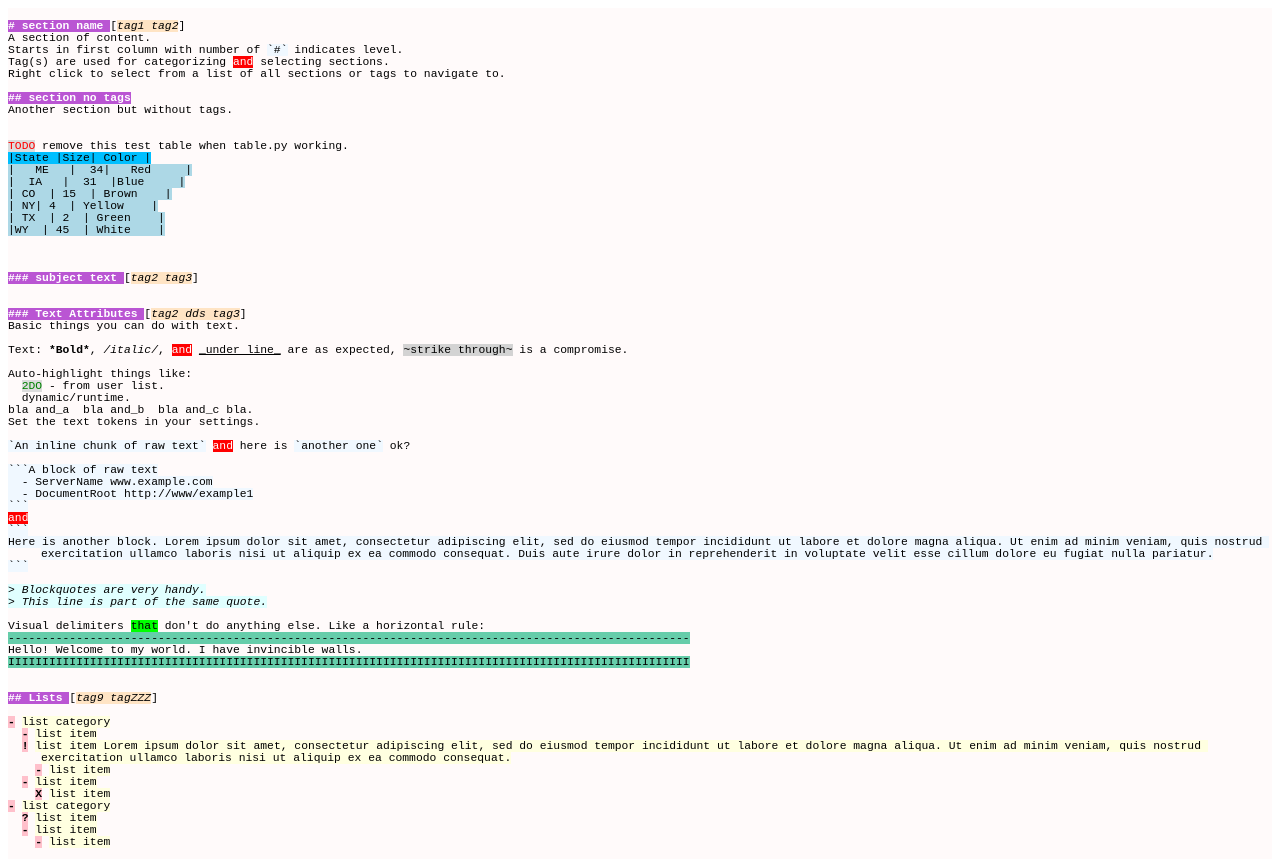
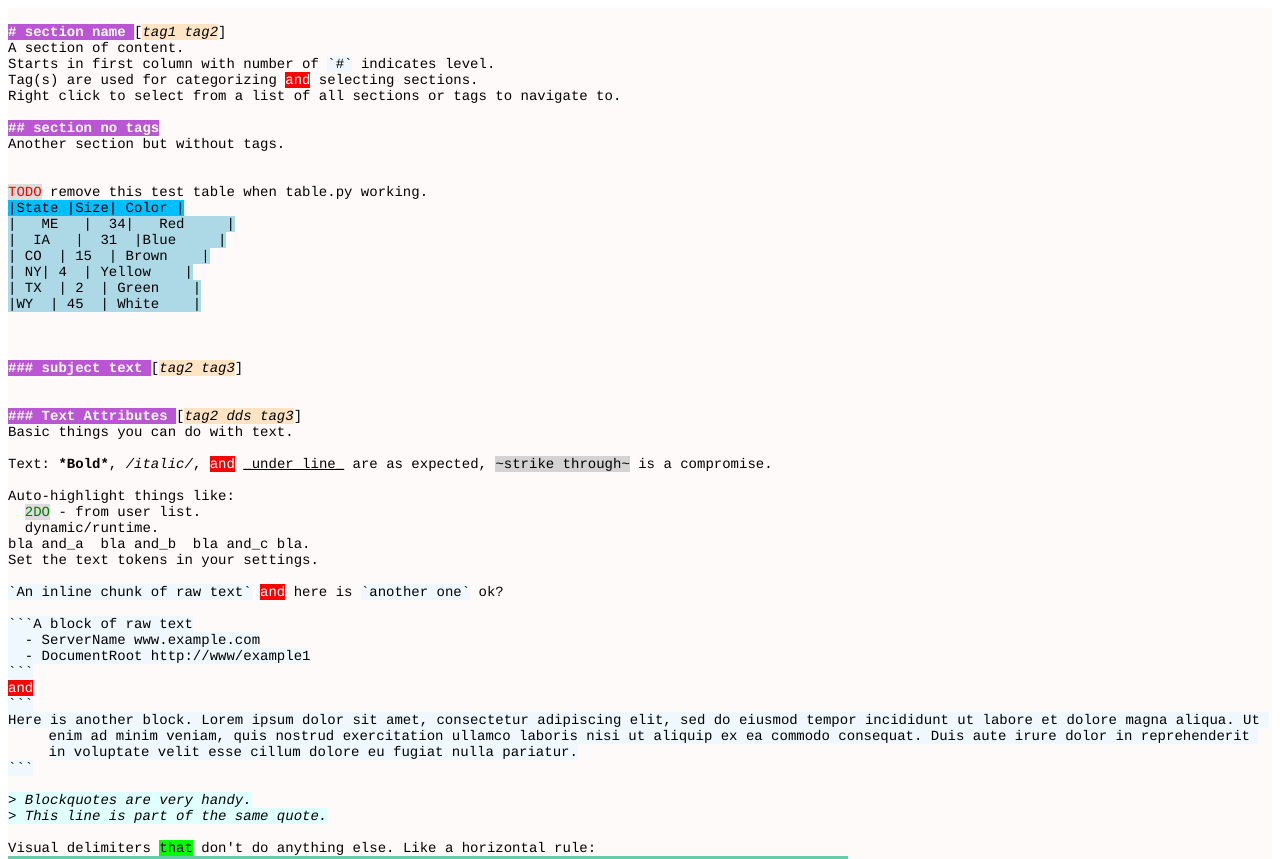
Before and after one commit to cepthomas/cepthomas.github.io, a plain HTML site: page test.html in a window 1280 px wide. Shown: the top 859 px of the page. Drawn offline with Linux system fonts and the light colour scheme.

Commit message:
Update test.html

```diff
--- a/test.html
+++ b/test.html
@@ -7,7 +7,7 @@
         <meta charset="utf-8">
         <meta name="viewport" content="width=device-width, initial-scale=1, shrink-to-fit=no">
         <style  type="text/css">
-            .contentpane { font-family: monospace; font-size: 0.875em; background-color: snow; text-indent: -2.9em; padding-left: 2.9em; }
+            .contentpane { font-family: courier; font-size: 0.875em; background-color: snow; text-indent: -2.9em; padding-left: 2.9em; }
             p { white-space: pre-wrap; margin: 0em; }
             .st0 { color:#ffffff; background-color:#ff0000; }
             .st1 { color:#ffffff; background-color:#008000; }
```
